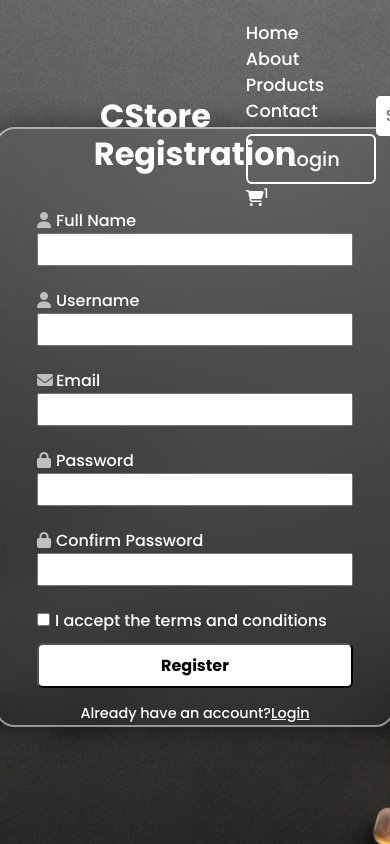
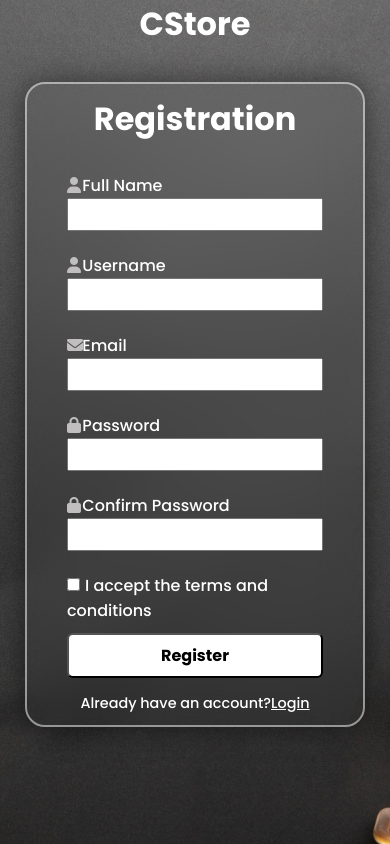
Before and after one commit to Kushal1715/Project, a PHP site: page /user_registration.php in a window 390 px wide. Run offline with PHP 8.4, Linux system fonts and the light colour scheme.

Commit message:
user_login and user_registration modified

```diff
--- a/user_registration.css
+++ b/user_registration.css
@@ -237,3 +237,80 @@
 .registerAccount a:hover{
     color: rgb(187, 182, 182);
 }
+
+/* media query  */
+
+@media only screen and (max-width: 1286px) {
+    header{
+        flex-direction: column;
+    }
+
+    .search{
+        display: none;
+    }
+
+    .navbar{
+        display: none;
+    }
+    .box{
+        margin-top: 2px;
+    }
+  }
+
+  @media only screen and (max-width: 838px) {
+    header{
+        flex-direction: column;
+    }
+
+    .search{
+        display: none;
+    }
+
+    .navbar{
+        display: none;
+    }
+    .box{
+        margin-top: 2px;
+    }
+  }
+
+  @media only screen and (max-width: 538px) {
+    header{
+        flex-direction: column;
+        padding-top: 0;
+    }
+
+    .search{
+        display: none;
+    }
+
+    .navbar{
+        display: none;
+    }
+    .box{
+        margin-top: -45px;
+        width: 340px;
+        height: 645px;
+    }
+}
+
+    @media only screen and (max-width: 360px) {
+        header{
+            flex-direction: column;
+            padding-top: 0;
+        }
+
+        .search{
+            display: none;
+        }
+
+        .navbar{
+            display: none;
+        }
+        .box{
+            margin-top: -45px;
+            width: 300px;
+            height: 635px;
+        }
+
+  }
```
Also changed, not shown: user_login.css (+74 -1 lines).
